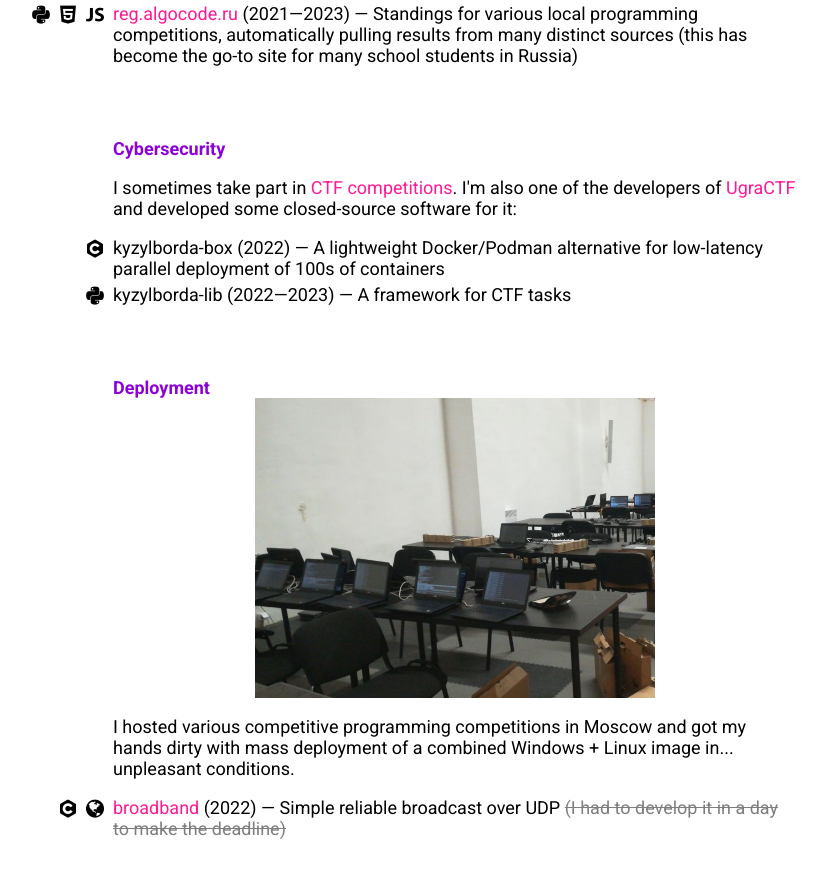
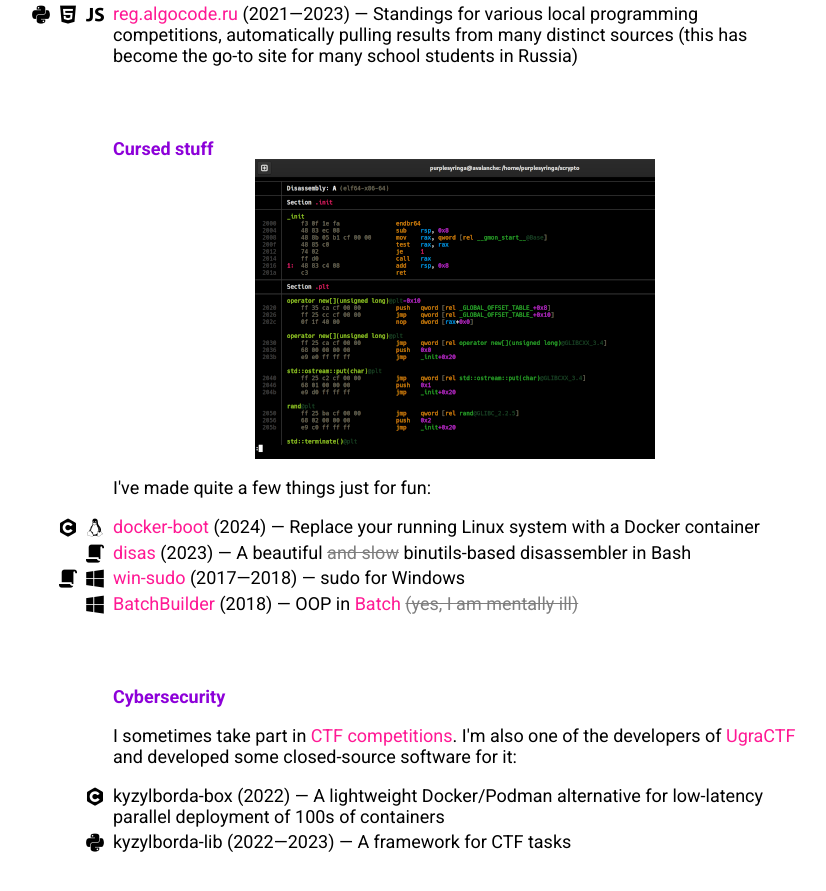
Before and after one commit to purplesyringa/site, a plain HTML site: page index.html in a window 1280 px wide. Shown: the part 3869-4760 px from the top of the page, without its empty margins (185-1011 px from the left). Drawn offline with Linux system fonts and the light colour scheme.

Commit message:
Add a separate 'Cursed stuff' section

```diff
--- a/index.html
+++ b/index.html
@@ -235,6 +235,33 @@
 
 		<section>
 			<div class="viewport-container">
+				<h3>Cursed stuff</h3>
+
+				<img class="right-image" src="images/disas.png">
+
+				<p>
+					I've made quite a few things just for fun:
+				</p>
+
+				<ul>
+					<li>
+						<div class="icons"><i class="nf nf-custom-c" title="C"></i><i class="nf nf-dev-linux" title="Linux"></i></div><a href="https://github.com/purplesyringa/docker-boot">docker-boot</a> (2024) &mdash; Replace your running Linux system with a Docker container
+					</li>
+					<li>
+						<div class="icons"><i class="nf nf-md-script" title="Scripts"></i></div><a href="https://github.com/purplesyringa/disas">disas</a> (2023) &mdash; A beautiful <s>and slow</s> binutils-based disassembler in Bash
+					</li>
+					<li>
+						<div class="icons"><i class="nf nf-md-script" title="Scripts"></i><i class="nf nf-dev-windows" title="Windows"></i></div><a href="https://github.com/purplesyringa/win-sudo">win-sudo</a> (2017&mdash;2018) &mdash; sudo for Windows
+					</li>
+					<li>
+						<div class="icons"><i class="nf nf-dev-windows" title="Windows"></i></div><a href="https://github.com/purplesyringa/BatchBuilder">BatchBuilder</a> (2018) &mdash; OOP in <a href="https://en.wikipedia.org/wiki/Batch_file">Batch</a> <s>(yes, I am mentally ill)</s>
+					</li>
+				</ul>
+			</div>
+		</section>
+
+		<section>
+			<div class="viewport-container">
 				<h3>Cybersecurity</h3>
 
 				<p>
@@ -400,16 +427,11 @@
 			<div class="viewport-container">
 				<h3>Other projects</h3>
 
-				<img class="right-image" src="images/disas.png">
-
 				<ul>
 					<li><s>My mental health</s></li>
 					<li><s>Attempting to grow up as a man</s></li>
 					<li>
 						<div class="icons"><i class="nf nf-custom-c" title="C"></i></div><a href="https://gitlab.com/purplesyringa/launch">launch</a> (2022) &mdash; A lightweight sandbox that kicked off the development of sunwalker-box <s>and relies on undocumented Linux features</s>
-					</li>
-					<li>
-						<div class="icons"><i class="nf nf-md-script" title="Scripts"></i></div><a href="https://github.com/purplesyringa/disas">disas</a> (2023) &mdash; A beautiful <s>and slow</s> binutils-based disassembler in Bash
 					</li>
 				</ul>
 
@@ -454,12 +476,6 @@
 						<div class="icons"><i class="nf nf-dev-nodejs_small" title="Node.js"></i></div><a href="https://github.com/purplesyringa/fcpxml-to-srt">FCPXML to SRT</a> (2017&mdash;2018) &mdash; A subtitle extractor from Final Cut Pro format
 					</li>
 					<li>
-						<div class="icons"><i class="nf nf-md-script" title="Scripts"></i><i class="nf nf-dev-windows" title="Windows"></i></div><a href="https://github.com/purplesyringa/win-sudo">win-sudo</a> (2017&mdash;2018) &mdash; sudo for Windows
-					</li>
-					<li>
-						<div class="icons"><i class="nf nf-dev-windows" title="Windows"></i></div><a href="https://github.com/purplesyringa/BatchBuilder">BatchBuilder</a> (2018) &mdash; OOP in <a href="https://en.wikipedia.org/wiki/Batch_file">Batch</a> <s>(yes, I am mentally ill)</s>
-					</li>
-					<li>
 						<div class="icons"><i class="nf nf-dev-python" title="Python"></i></div><a href="https://github.com/purplesyringa/clirender">clirender</a> (2018) &mdash; HTML-like apps in terminal
 					</li>
 					<li>
```
